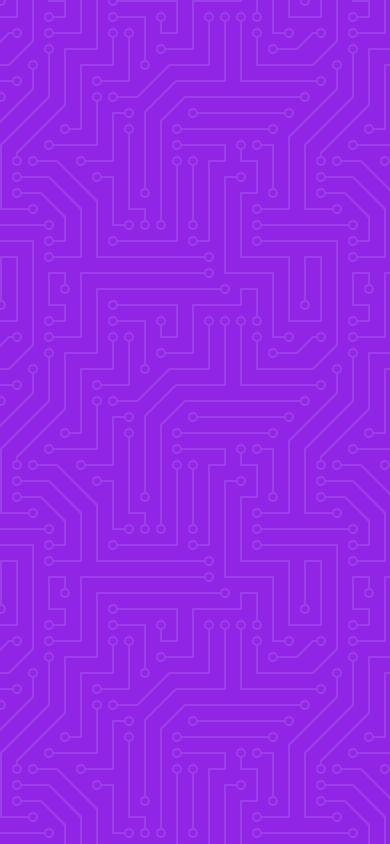
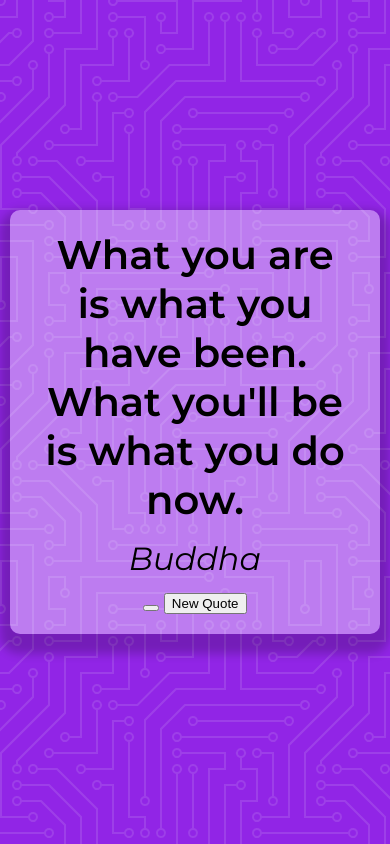
Before and after one commit to bashirzadehdanial/QuoteGenerator, a plain HTML site: page index.html in a window 390 px wide. Drawn offline with Linux system fonts and the light colour scheme.

Commit message:
media query added

```diff
--- a/index.html
+++ b/index.html
@@ -7,7 +7,27 @@
     <link rel="stylesheet" href="style.css">
 </head>
 <body>
+    <div class="quote-container" id="quote-container">
+        <!-- Quote -->
+        <div class="quote-text">
+            <span id="quote">What you are is what you have been. What you'll be is what you do now.</span>
+        </div>
+        <!-- Author -->
+        <div class="quote-author">
+            <span id="author">Buddha</span>
+        </div>
+        <!-- Buttons -->
+        <div class="button-container">
+            <button class="twitter-button" id="twitter" title="Tweet This!">
 
+            </button>
+            <button id="new-quote">New Quote</button>
+
+        </div>
+
+
+    </div>
+    <!-- Script -->
     <script src="script.js"></script>
 </body>
 </html>
--- a/style.css
+++ b/style.css
@@ -18,3 +18,41 @@ body {
     align-items: center;
     justify-content: center;
 }
+
+.quote-container{
+    width: auto;
+    max-width: 900px;
+    padding: 20px 30px;
+    border-radius: 10px;
+    background-color: rgba(255, 255, 255, 0.4);
+    box-shadow: 0 10px 10px 10px rgba(0, 0, 0, 0.2);
+}
+
+.quote-text {
+      font-size: 2.75rem;
+
+}
+
+.long-quote {
+    font-size: 2rem;
+}
+
+.fa-quote-left {
+    font-size: 4rem;
+}
+
+.quote-author {
+    margin: 15px;
+    font-size: 2rem;
+    font-weight: 400;
+    font-style: italic;
+}
+
+@media screen and (max-width: 1000px) {
+    .quote-container{
+        margin: auto 10px;
+    }
+    .quote-text{
+        font-size: 2.5rem;
+    }
+}
```
